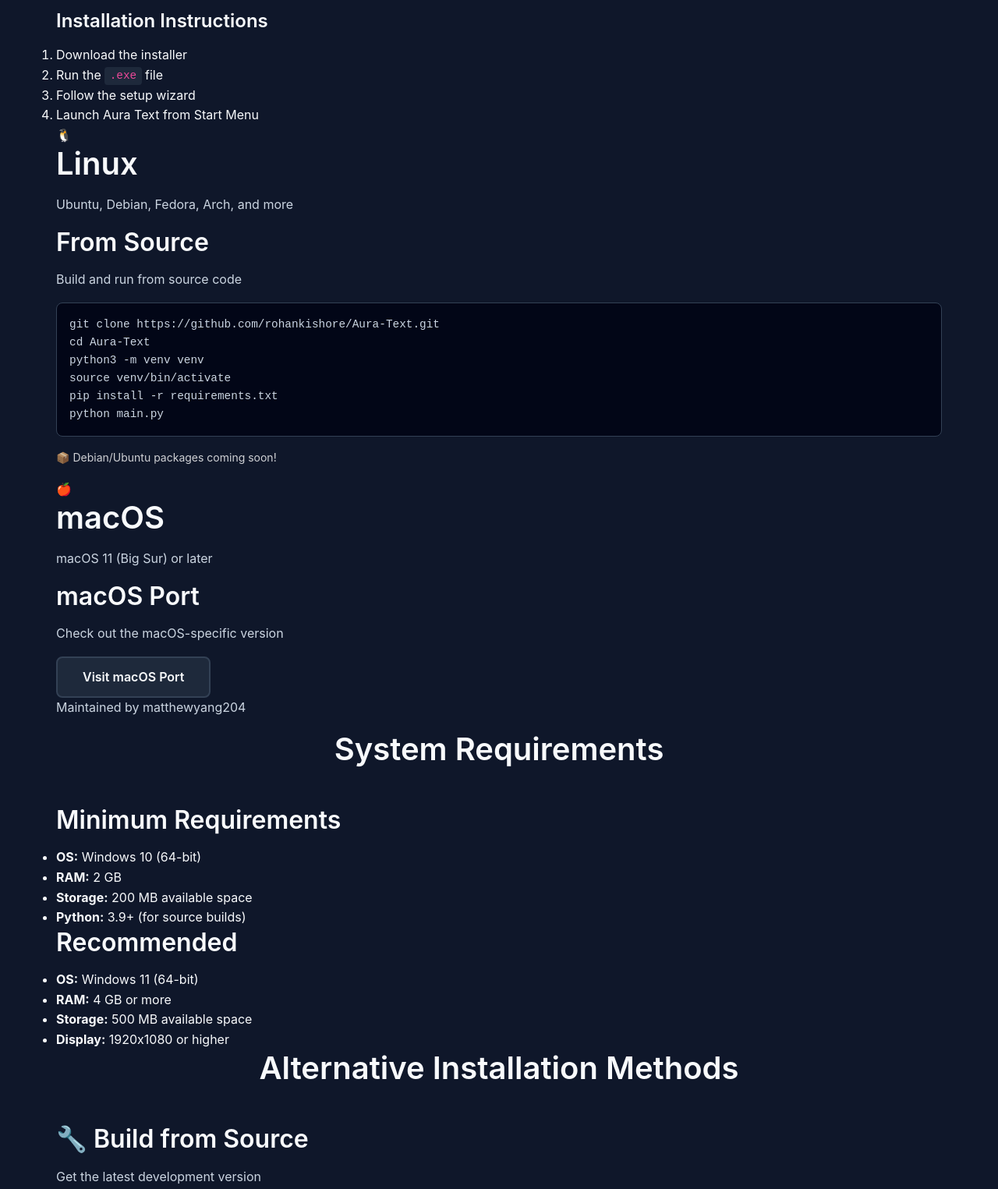
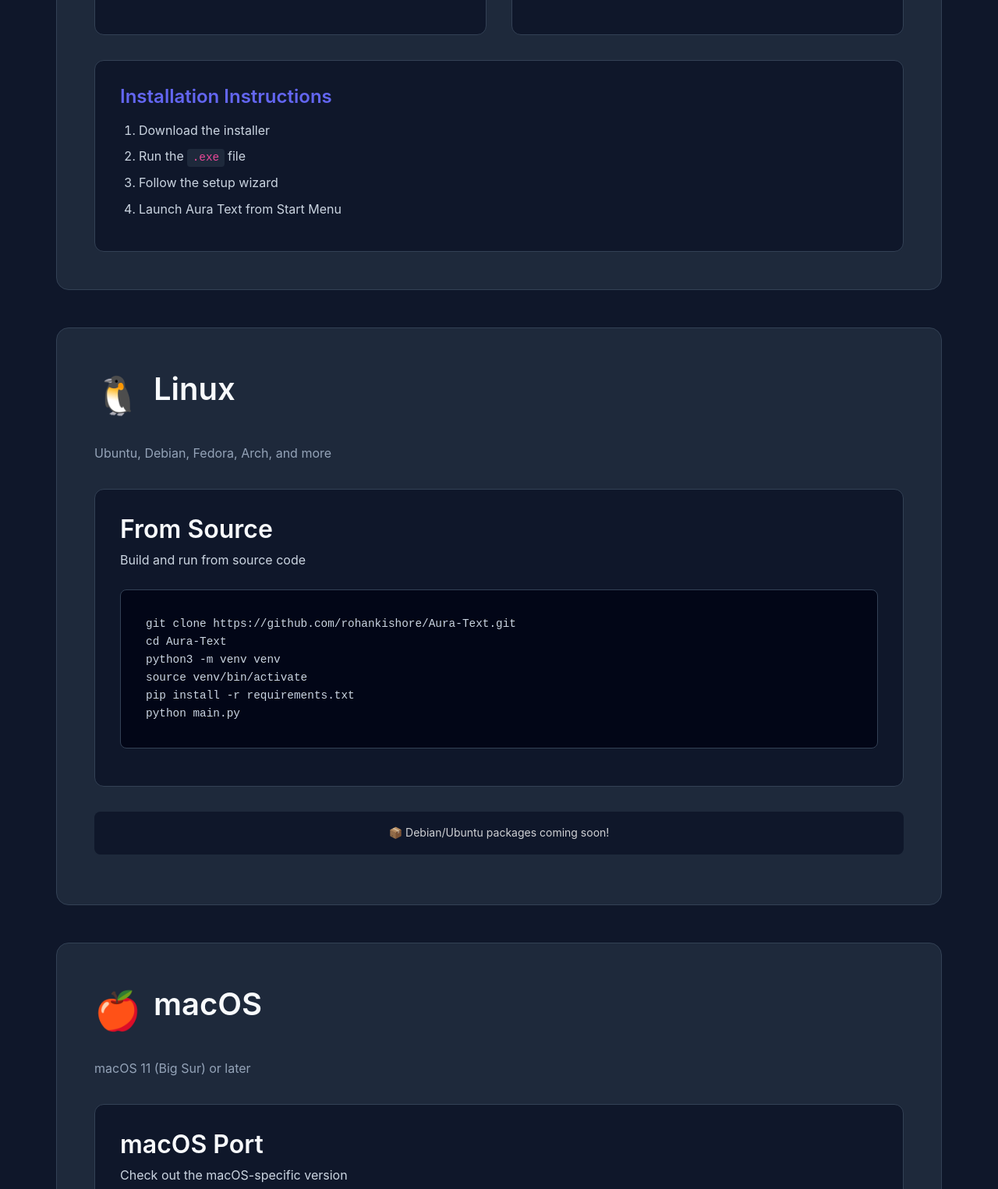
Before and after one commit to rohankishore/Aura-Text, a plain HTML site: page web/download.html in a window 1280 px wide. Shown: the part 816-2341 px from the top of the page at 78% size. Drawn offline with Linux system fonts and the light colour scheme.

Commit message:
doc website

```diff
--- a/web/css/style.css
+++ b/web/css/style.css
@@ -677,6 +677,249 @@
     h3 { font-size: 1.5rem; }
 }
 
+/* ===== Download Page ===== */
+.download-section {
+    padding: 4rem 0;
+}
+
+.platform-card {
+    background: var(--bg-card);
+    border: 1px solid var(--border-color);
+    border-radius: 1rem;
+    padding: 3rem;
+    margin-bottom: 3rem;
+}
+
+.platform-header {
+    display: flex;
+    align-items: center;
+    gap: 1rem;
+    margin-bottom: 1.5rem;
+}
+
+.platform-icon {
+    font-size: 3rem;
+}
+
+.platform-description {
+    color: var(--text-muted);
+    margin-bottom: 2rem;
+}
+
+.download-options {
+    display: grid;
+    grid-template-columns: repeat(auto-fit, minmax(300px, 1fr));
+    gap: 2rem;
+    margin-bottom: 2rem;
+}
+
+.download-option {
+    background: var(--bg-dark);
+    border: 1px solid var(--border-color);
+    border-radius: 0.75rem;
+    padding: 2rem;
+}
+
+.download-option h3 {
+    color: var(--text-primary);
+    margin-bottom: 0.5rem;
+}
+
+.download-option p {
+    margin-bottom: 1.5rem;
+}
+
+.file-info {
+    font-size: 0.875rem;
+    color: var(--text-muted);
+    margin-top: 0.75rem;
+}
+
+.install-instructions {
+    background: var(--bg-dark);
+    border: 1px solid var(--border-color);
+    border-radius: 0.75rem;
+    padding: 2rem;
+    margin-top: 2rem;
+}
+
+.install-instructions h4 {
+    color: var(--primary-color);
+    margin-bottom: 1rem;
+}
+
+.install-instructions ol {
+    margin-left: 1.5rem;
+    color: var(--text-secondary);
+}
+
+.install-instructions li {
+    margin-bottom: 0.5rem;
+}
+
+.platform-note {
+    text-align: center;
+    padding: 1rem;
+    background: var(--bg-dark);
+    border-radius: 0.5rem;
+    margin-top: 1rem;
+}
+
+.code-snippet {
+    background: var(--bg-darker);
+    border: 1px solid var(--border-color);
+    border-radius: 0.5rem;
+    padding: 1rem;
+    margin: 1rem 0;
+}
+
+.code-snippet pre {
+    margin: 0;
+    border: none;
+    background: transparent;
+}
+
+/* Requirements Section */
+.requirements-section {
+    padding: 4rem 0;
+    background: var(--bg-darker);
+}
+
+.requirements-grid {
+    display: grid;
+    grid-template-columns: repeat(auto-fit, minmax(300px, 1fr));
+    gap: 2rem;
+}
+
+.requirement-card {
+    background: var(--bg-card);
+    border: 1px solid var(--border-color);
+    border-radius: 0.75rem;
+    padding: 2rem;
+}
+
+.requirement-card h3 {
+    color: var(--primary-color);
+    margin-bottom: 1.5rem;
+}
+
+.requirement-card ul {
+    list-style: none;
+}
+
+.requirement-card li {
+    padding: 0.5rem 0;
+    border-bottom: 1px solid var(--border-color);
+    color: var(--text-secondary);
+}
+
+.requirement-card li:last-child {
+    border-bottom: none;
+}
+
+/* Alternative Methods */
+.alternative-methods {
+    padding: 4rem 0;
+}
+
+.methods-grid {
+    display: grid;
+    grid-template-columns: repeat(auto-fit, minmax(450px, 1fr));
+    gap: 2rem;
+}
+
+.method-card {
+    background: var(--bg-card);
+    border: 1px solid var(--border-color);
+    border-radius: 0.75rem;
+    padding: 2rem;
+}
+
+.method-card h3 {
+    color: var(--text-primary);
+    margin-bottom: 1rem;
+}
+
+.method-card p {
+    margin-bottom: 1.5rem;
+}
+
+/* Release Notes */
+.release-notes {
+    padding: 4rem 0;
+    background: var(--bg-darker);
+}
+
+.release-card {
+    background: var(--bg-card);
+    border: 1px solid var(--border-color);
+    border-radius: 0.75rem;
+    padding: 2rem;
+}
+
+.release-header {
+    display: flex;
+    justify-content: space-between;
+    align-items: center;
+    margin-bottom: 2rem;
+    padding-bottom: 1rem;
+    border-bottom: 1px solid var(--border-color);
+}
+
+.release-content h4 {
+    color: var(--primary-color);
+    margin: 1.5rem 0 1rem;
+}
+
+.release-content ul {
+    margin-left: 1.5rem;
+    color: var(--text-secondary);
+}
+
+.release-content li {
+    margin-bottom: 0.5rem;
+}
+
+/* Support Section */
+.support-section {
+    padding: 4rem 0;
+}
+
+.support-grid {
+    display: grid;
+    grid-template-columns: repeat(auto-fit, minmax(250px, 1fr));
+    gap: 2rem;
+}
+
+.support-card {
+    background: var(--bg-card);
+    border: 1px solid var(--border-color);
+    border-radius: 0.75rem;
+    padding: 2rem;
+    text-align: center;
+    transition: all 0.3s ease;
+}
+
+.support-card:hover {
+    transform: translateY(-5px);
+    border-color: var(--primary-color);
+}
+
+.support-card h3 {
+    margin-bottom: 0.75rem;
+    color: var(--text-primary);
+}
+
+.support-card p {
+    margin-bottom: 1.5rem;
+    color: var(--text-muted);
+}
+
+.support-card a {
+    color: var(--primary-color);
+    font-weight: 600;
+}
+
 /* ===== Utilities ===== */
 .text-center { text-align: center; }
 .mt-1 { margin-top: 0.5rem; }
```
